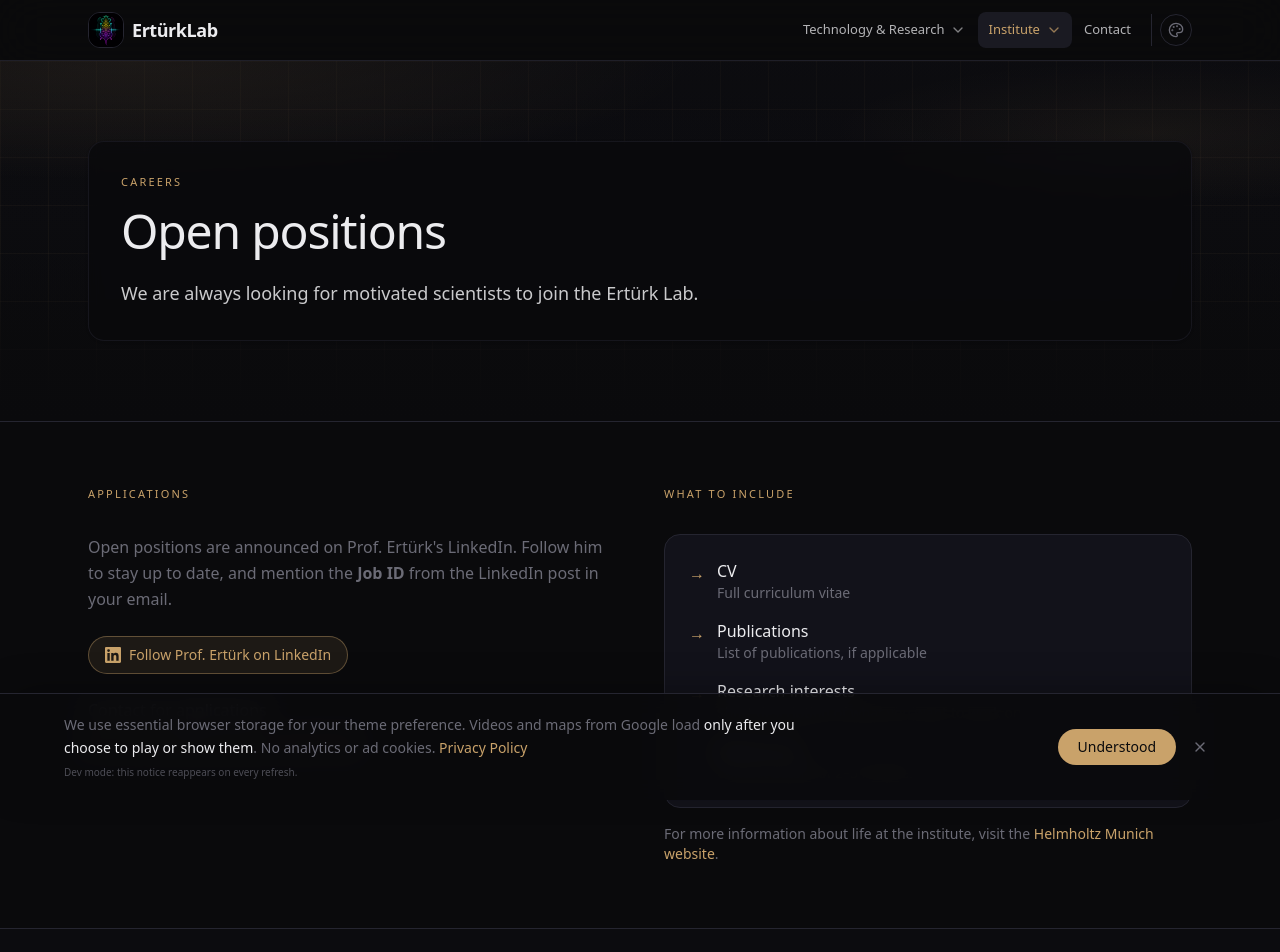
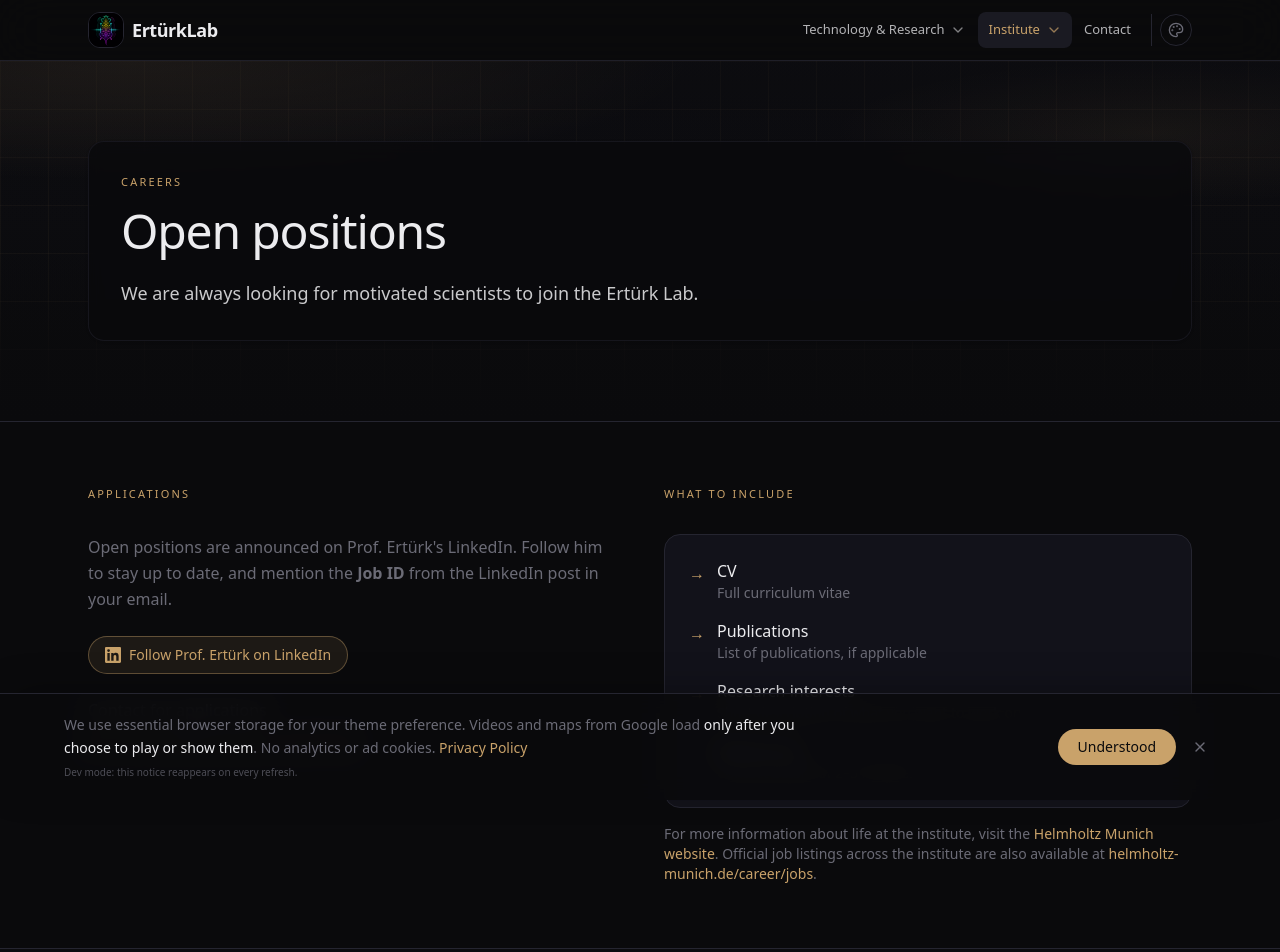
Before and after one commit to erturklab/erturklab.github.io, a Next.js app: page /jobs in a window 1280 px wide. Shown: the top 952 px of the page. Built offline with nearby package versions, Linux system fonts and the light colour scheme.

Commit message:
job page

```diff
--- a/src/app/jobs/page.tsx
+++ b/src/app/jobs/page.tsx
@@ -75,6 +75,15 @@ export default function JobsPage() {
               >
                 Helmholtz Munich website
               </a>
+              . Official job listings across the institute are also available at{" "}
+              <a
+                href="https://www.helmholtz-munich.de/en/career/jobs"
+                target="_blank"
+                rel="noopener noreferrer"
+                className="text-[var(--primary)] hover:underline underline-offset-4"
+              >
+                helmholtz-munich.de/career/jobs
+              </a>
               .
             </p>
           </div>
```
